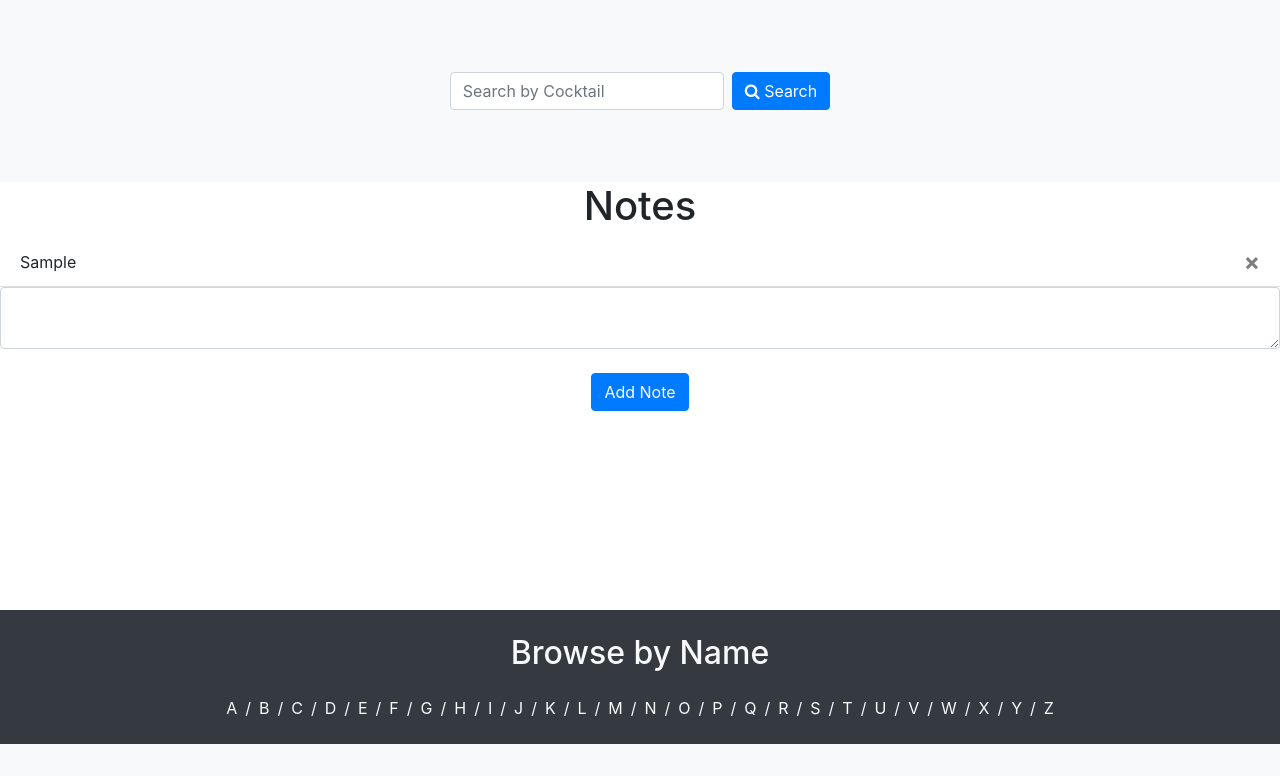
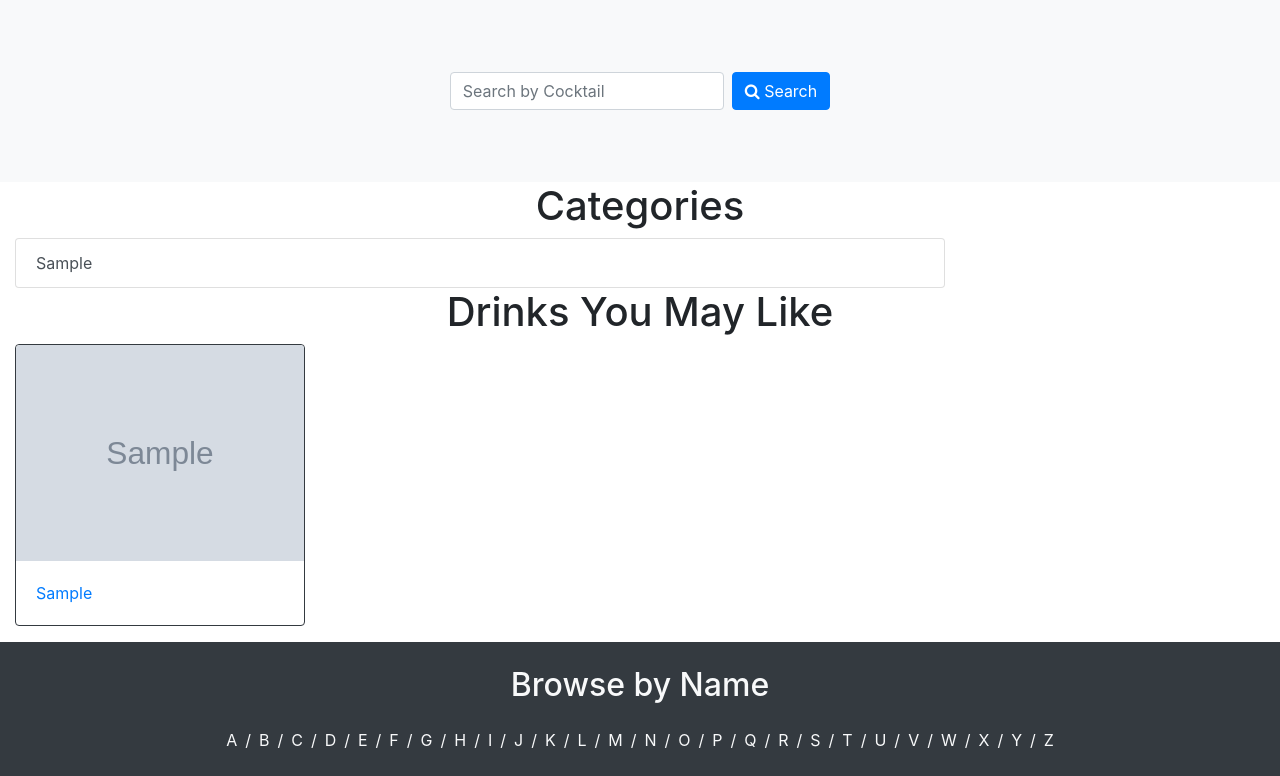
Before and after one commit to jammanus/APH_drink_mixer_app, a Flask app: page / in a window 1280 px wide. Shown: the part 56-832 px from the top of the page. Before the commit the page ends 800 px from the top, so only its background shows below. Run offline with Flask 3, Linux system fonts and the light colour scheme; a user stored in the database is signed in; tables that the repository leaves empty hold one stand-in row (values such as "Sample post"); grey boxes marked "Sample" are stand-in pictures; a database or web service that is not in the repository returns one stand-in record (values such as "Sample title"); data that the repository does not hold is empty; some libraries are stand-ins or nearby versions.

Commit message:
Update home page display and create filter by category page

```diff
--- a/website/templates/drink-detail.html
+++ b/website/templates/drink-detail.html
@@ -1,6 +1,6 @@
 {% extends "base.html" %}
 
-{% block title %}Drink{% endblock %}
+{% block title %}{{ drink[0].strDrink }}{% endblock %}
 
 {% block content %}
 <div class="d-flex">
--- a/website/templates/home.html
+++ b/website/templates/home.html
@@ -1,21 +1,53 @@
 {% extends "base.html" %} {% block title %}Home{% endblock %} {% block content
 %}
-<h1 align="center">Notes</h1>
+<h1 align="center">Categories</h1>
+<div class="col-md-9">
+  <div class="list-group">
+    {% for cat in cates %}
+      <a href="/browse/category/{{ cat.strCategory }}" class="list-group-item list-group-item-action">{{ cat.strCategory }}</a>
+    {% endfor %}
+  </div>
+</div>
+
+<h1 align="center">Drinks You May Like</h1>
+<div class="col-md-9">
+  <div class="row row-cols-1 row-cols-md-2 row-cols-lg-3 g-4">
+      {% for drink in random_drinks %}
+      <div class="col mb-3">
+          <a href="/drink/{{ drink.idDrink }}" class="text-decoration-none">
+              <div class="card h-100 border border-dark rounded-3">
+                  <img src="{{ drink.strDrinkThumb }}" class="card-img-top rounded-top" alt="{{ drink.strDrink }}">
+                  <div class="card-body">
+                      <p class="card-text">{{ drink.strDrink }}</p>
+                  </div>
+              </div>
+          </a>
+      </div>
+      {% endfor %}
+  </div>
+</div>
+
 <ul class="list-group list-group-flush" id="notes">
-  {% for note in user.notes %}
+  {# {{ category }} #}
+  {# {% for cat in category['drinks'] %}
+  <li class="list-group-item">
+    {{ cat.strCategory }}
+  </li>
+  {% endfor %} #}
+  {# {% for note in user.notes %}
   <li class="list-group-item">
     {{ note.data }}
     <button type="button" class="close" onClick="deleteNote({{ note.id }})">
       <span aria-hidden="true">&times;</span>
     </button>
   </li>
-  {% endfor %}
+  {% endfor %} #}
 </ul>
-<form method="POST">
+{# <form method="POST">
   <textarea name="note" id="note" class="form-control"></textarea>
   <br />
   <div align="center">
     <button type="submit" class="btn btn-primary">Add Note</button>
   </div>
-</form>
+</form> #}
 {% endblock %}
--- a/website/views.py
+++ b/website/views.py
@@ -23,7 +23,13 @@ def home():
         name_url = f"https://www.thecocktaildb.com/api/json/v1/1/search.php?s={search_query}"
         drinks = get_json_data(name_url).get('drinks', [])
         return render_template("search-cocktail.html", user=current_user, drinks=drinks)
-    return render_template("home.html", user=current_user)
+
+    api_lnk = "https://www.thecocktaildb.com/api/json/v1/1/filter.php?i=ice"
+    random_drinks = get_json_data(api_lnk).get('drinks', [])
+
+    api_cat = "https://www.thecocktaildb.com/api/json/v1/1/list.php?c=list"
+    bycat = get_json_data(api_cat).get('drinks', [])
+    return render_template("home.html", user=current_user, random_drinks=random_drinks, cates=bycat)
 
 # Function to handle search by letter route
 @views.route('/browse/letter/<lett>', methods=['GET', 'POST'])
@@ -31,6 +37,17 @@ def searchby_letter(lett):
     ltr_url = f"https://www.thecocktaildb.com/api/json/v1/1/search.php?f={lett}"
     ltr_data = get_json_data(ltr_url).get('drinks', [])
     return render_template("search-by-letter.html", user=current_user, letter=ltr_data)
+
+# Function to handle filter by category route
+@views.route('/browse/category/<cat>', methods=['GET', 'POST'])
+def filterby_category(cat):
+    cat_api = f"https://www.thecocktaildb.com/api/json/v1/1/filter.php?c={cat}"
+    getcat = get_json_data(cat_api).get('drinks', [])
+
+    # get category list
+    api_cat = "https://www.thecocktaildb.com/api/json/v1/1/list.php?c=list"
+    bycat = get_json_data(api_cat).get('drinks', [])
+    return render_template("filter-by-category.html", user=current_user, categories=getcat, cates=bycat)
 
 # Function to handle drink detail route
 @views.route('/drink/<did>', methods=['GET', 'POST'])
```
Also changed, not shown: website/templates/filter-by-category.html (added, +32 -0 lines).
